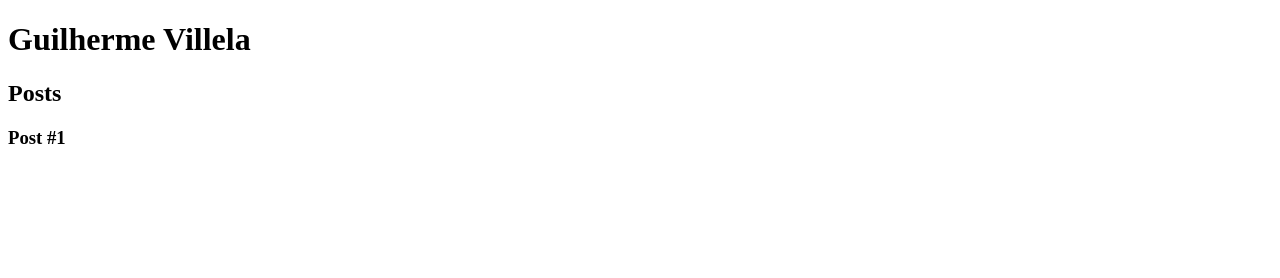
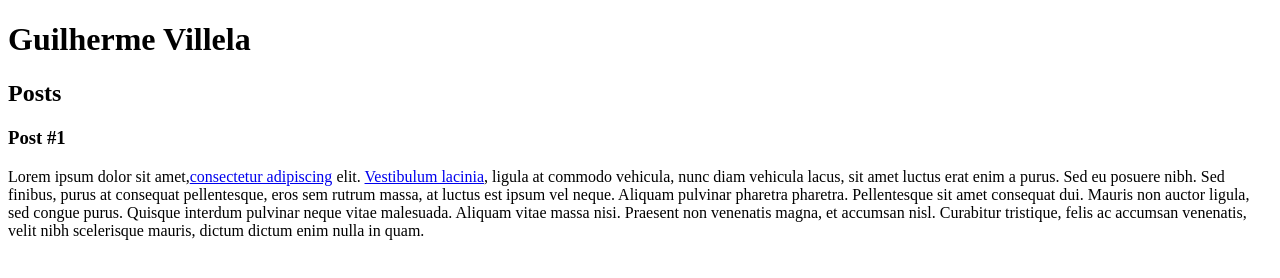
Before and after one commit to GVillelaC/CURSO-HTML5, a plain HTML site: page index.html in a window 1280 px wide. Drawn offline with Linux system fonts and the light colour scheme.

Commit message:
Como usar textos e links HTMl

```diff
--- a/index.html
+++ b/index.html
@@ -15,6 +15,9 @@
         <header>
             <h3>Post #1</h3>
         </header>
+        <p>
+            Lorem ipsum dolor sit amet,<a href="https://www.linkedin.com/in/guilherme-villela-257a1bbb/" target="_blank">consectetur adipiscing</a> elit. <a href="mailto:gui_vcv@hotmail.com">Vestibulum lacinia</a>, ligula at commodo vehicula, nunc diam vehicula lacus, sit amet luctus erat enim a purus. Sed eu posuere nibh. Sed finibus, purus at consequat pellentesque, eros sem rutrum massa, at luctus est ipsum vel neque. Aliquam pulvinar pharetra pharetra. Pellentesque sit amet consequat dui. Mauris non auctor ligula, sed congue purus. Quisque interdum pulvinar neque vitae malesuada. Aliquam vitae massa nisi. Praesent non venenatis magna, et accumsan nisl. Curabitur tristique, felis ac accumsan venenatis, velit nibh scelerisque mauris, dictum dictum enim nulla in quam.
+        </p>
         </section>
         <footer></footer>
     </body>
```
